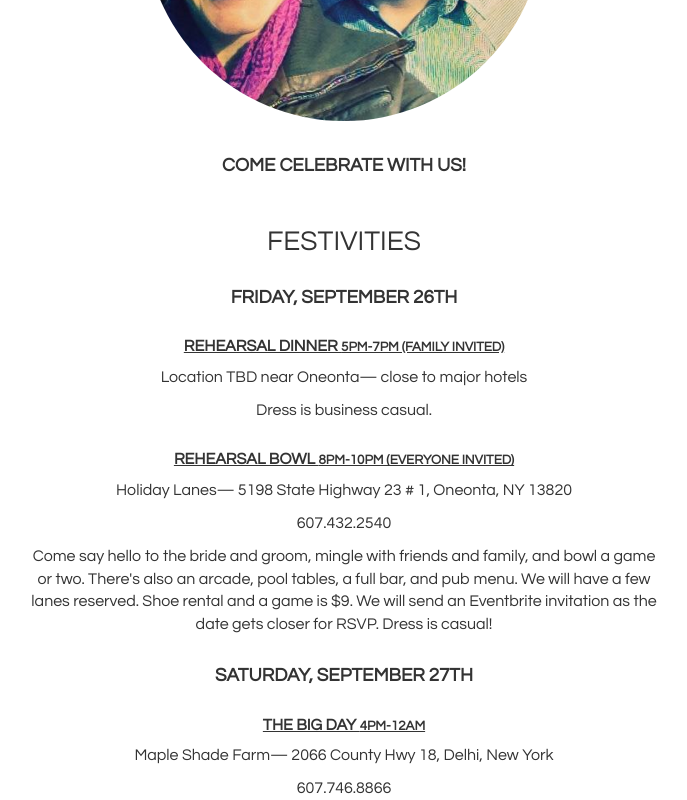
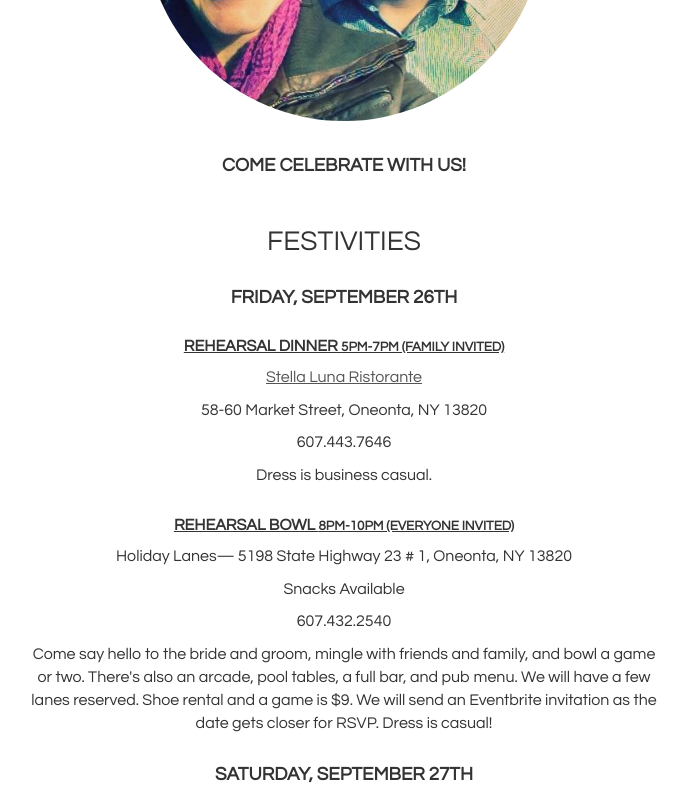
Before and after one commit to ccarpita/wedding, a website: page src/public/index.html in a window 1280 px wide. Shown: the part 468-1268 px from the top of the page, without its empty margins (296-983 px from the left). Drawn offline with Linux system fonts and the light colour scheme.

Commit message:
Add Stella Luna
Change-Id: I41785e19c40b4ebc897504182d39358ee01dd98f

```diff
--- a/src/public/index.html
+++ b/src/public/index.html
@@ -64,11 +64,14 @@
         <h3>Friday, September 26th</h3>
 
         <h4>Rehearsal Dinner <small>5pm-7pm (Family invited)</small></h4>
-        <p>Location TBD near Oneonta&mdash; close to major hotels</p>
+        <p><a href="http://www.stellalunas.com/">Stella Luna Ristorante</a></p>
+        <p>58-60 Market Street, Oneonta, NY 13820</p>
+        <p>607.443.7646</p>
         <p>Dress is business casual.</p>
 
         <h4>Rehearsal Bowl <small>8pm-10pm (Everyone invited)</small></h4>
         <p>Holiday Lanes&mdash; 5198 State Highway 23 # 1, Oneonta, NY 13820</p>
+        <p>Snacks Available</p>
         <p>607.432.2540</p>
 
         <p>Come say hello to the bride and groom, mingle with friends and family, and bowl a game or two. There's also an arcade, pool tables, a full bar, and pub menu. We will have a few lanes reserved. Shoe rental and a game is $9. We will send an Eventbrite invitation as the date gets closer for RSVP. Dress is casual!</p>
```
